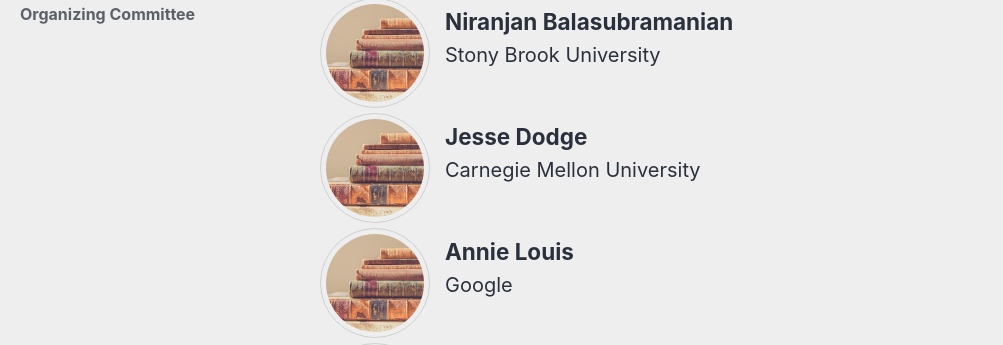
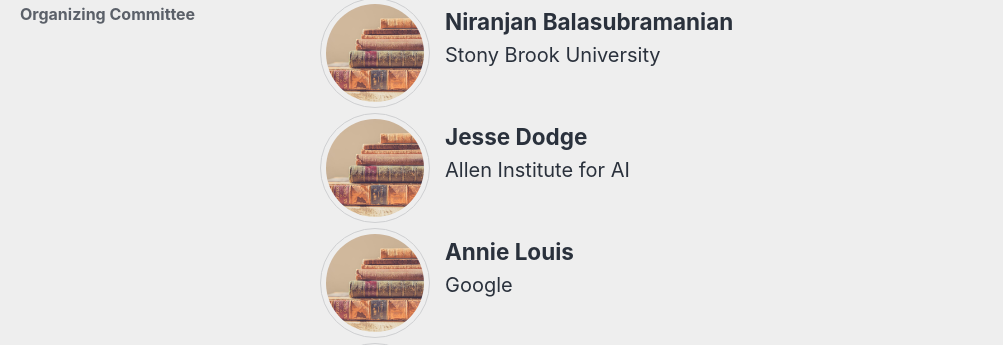
Before and after one commit to naacl-org/naacl-2022-website, a Jekyll site: the page built from _pages/committees/organization.md, in a window 1280 px wide and 900 px high, scrolled down 4395 px. Shown: the part 102-447 px from the top of the window, without its empty margins (0-1003 px from the left). Built offline with Jekyll 4.4.1, drawn with Linux system fonts in a browser that asks for light colours; cached includes are drawn as plain includes.

Commit message:
Edited affiliation of committee

```diff
--- a/_pages/committees/organization.md
+++ b/_pages/committees/organization.md
@@ -202,7 +202,7 @@ sidebar:
    name="Jesse Dodge"
    picture="/assets/images/committee/books.jpeg"
    site="http://www.cs.cmu.edu/~jessed/"
-   institution="Carnegie Mellon University"
+   institution="Allen Institute for AI"
 %}
 {% include committee-member.html
    name="Annie Louis"
```
